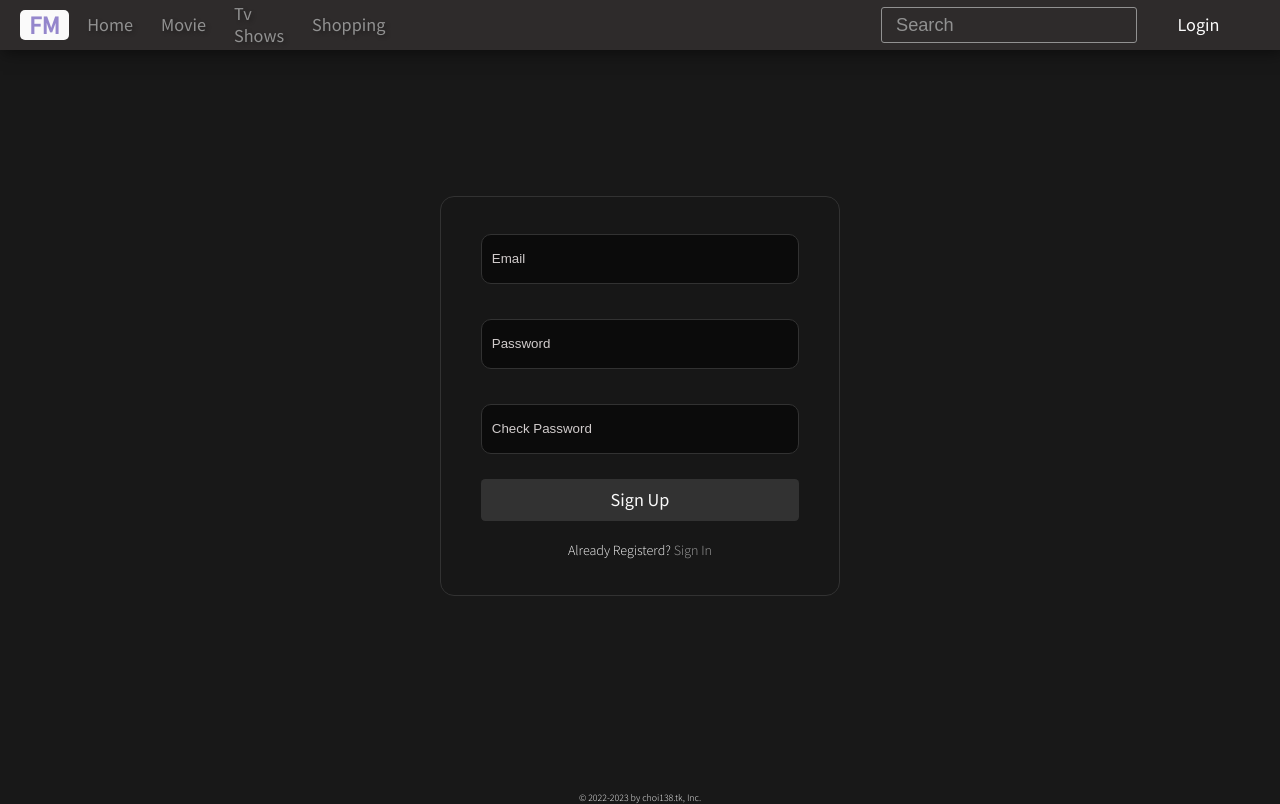
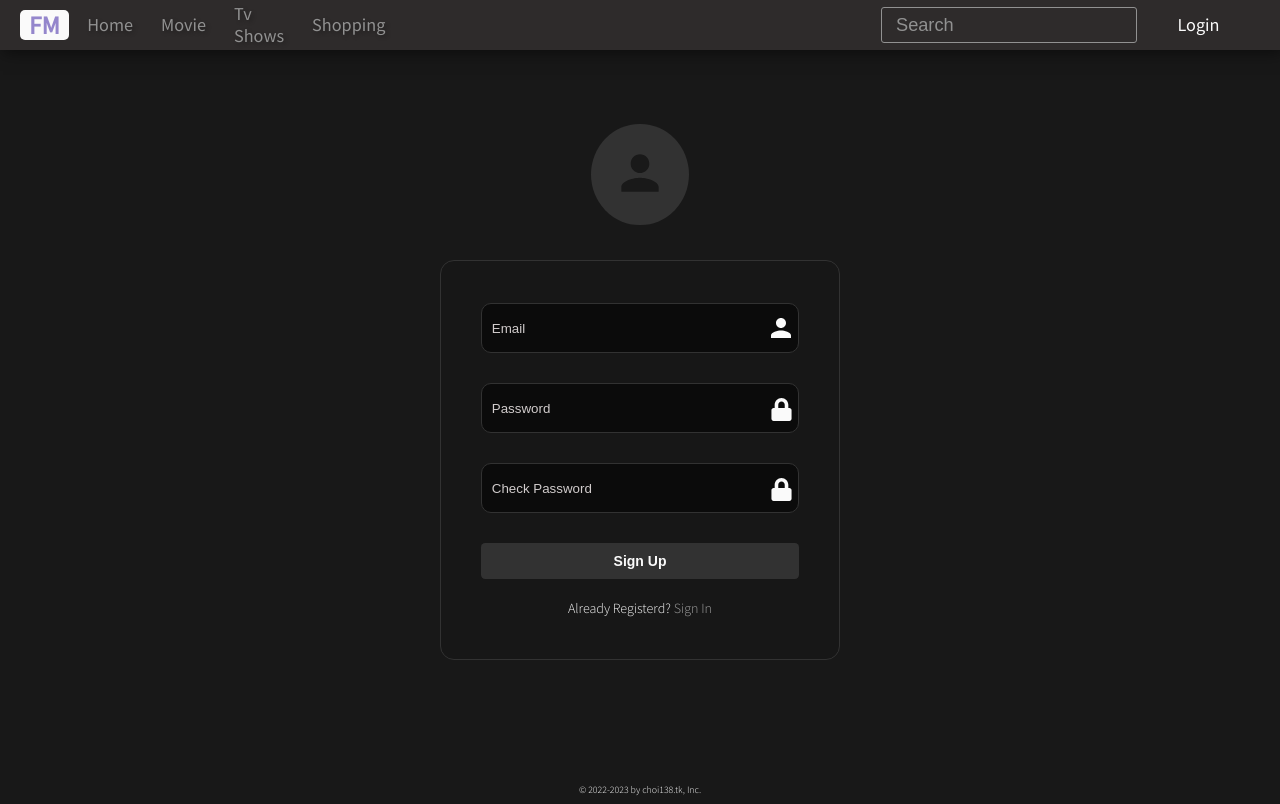
Before and after one commit to MovieWebP/fmcc-frontend, a React (Create React App) app: page /signup in a window 1280 px wide. Built offline with nearby package versions, Linux system fonts and the light colour scheme; a web font is replaced by a local one.

Commit message:
login form done

```diff
--- a/src/Route/Register/Login/Login.tsx
+++ b/src/Route/Register/Login/Login.tsx
@@ -1,7 +1,13 @@
 import { useForm } from "react-hook-form";
+import { Link } from "react-router-dom";
 import * as S from "../Style";
 
 interface IForm {
+    errors: {
+        email: {
+            message: string;
+        };
+    };
     email: string;
     password: string;
 };
@@ -9,7 +15,8 @@ interface IForm {
 function Login() {
     const { register, handleSubmit, formState: { errors }, setValue } = useForm<IForm>();
 
-    const onSubmit = (data: IForm) => {
+    const onValid = (data: IForm) => {
+        console.log('email', data.email);
         setValue("password", "");
         setValue("email", "");
     };
@@ -20,8 +27,10 @@ function Login() {
                 <S.FormIConDiv>
                     <S.TopIcon />
                 </S.FormIConDiv>
-                <S.LoginFrom onSubmit={handleSubmit(onSubmit)}>
+                <S.LoginFrom onSubmit={handleSubmit(onValid)}>
                     <S.UserDiv>
+                        <S.InputDiv>
+                            <div>
                                 <S.Username {...register("email", {
                                     required: "Email is required",
                                     minLength: {
@@ -29,10 +38,14 @@ function Login() {
                                         message: "Email should be longer than 5 chars"
                                     }
                                 })} placeholder="Email" />
-                        <S.Message>{errors.email?.message}</S.Message>
                                 <S.UserIcon />
+                            </div>
+                            <S.UserMessage>{errors.email?.message}</S.UserMessage>
+                        </S.InputDiv>
                     </S.UserDiv>
                     <S.PasswordDiv>
+                        <S.InputDiv>
+                            <div>
                                 <S.Password {...register("password", {
                                     required: "Password is required",
                                     minLength: {
@@ -40,10 +53,12 @@ function Login() {
                                         message: "Password should be longer than 5 chars"
                                     }
                                 })} type="password" placeholder="Password" />
+                                <S.LockIcon />
+                            </div>
                             <S.Message>{errors.password?.message}</S.Message>
-                        <S.LockIcon />
+                        </S.InputDiv>
                     </S.PasswordDiv>
-                    <S.LoginButton to="/">Login</S.LoginButton>
+                    <S.LoginButton><Link to="/">Login</Link></S.LoginButton>
                     <S.LinkDiv>Not Registerd? <S.LinkStyle to="/signup">Make Account</S.LinkStyle></S.LinkDiv>
                 </S.LoginFrom>
             </S.Wrap>
--- a/src/Route/Register/SignUp/SignUp.tsx
+++ b/src/Route/Register/SignUp/SignUp.tsx
@@ -1,3 +1,4 @@
+import { Link } from "react-router-dom";
 import { useForm } from "react-hook-form";
 import * as S from "../Style";
 
@@ -24,8 +25,13 @@ function SignUp() {
     return (
         <>
             <S.Wrap>
+                <S.FormIConDiv>
+                    <S.TopIcon />
+                </S.FormIConDiv>
                 <S.SignUpFrom onSubmit={handleSubmit(onSubmit)}>
                     <S.UserDiv>
+                        <S.InputDiv>
+                            <div>
                                 <S.Username {...register("email", {
                                     required: "Email is required",
                                     minLength: {
@@ -33,9 +39,14 @@ function SignUp() {
                                         message: "Email should be longer than 5 chars"
                                     }
                                 })} placeholder="Email" />
-                        <S.Message>{errors.email?.message}</S.Message>
+                                <S.UserIcon />
+                            </div>
+                            <S.UserMessage>{errors.email?.message}</S.UserMessage>
+                        </S.InputDiv>
                     </S.UserDiv>
                     <S.UserDiv>
+                        <S.InputDiv>
+                            <div>
                                 <S.Password {...register("password", {
                                     required: "Password is required",
                                     minLength: {
@@ -43,18 +54,26 @@ function SignUp() {
                                         message: "Password should be longer than 5 chars"
                                     }
                                 })} type="password" placeholder="Password" />
+                                <S.LockIcon />
+                            </div>
                             <S.Message>{errors.password?.message}</S.Message>
+                        </S.InputDiv>
                     </S.UserDiv>
                     <S.PasswordDiv>
+                        <S.InputDiv>
+                            <div>
                                 <S.Password {...register("checkPassword", {
                                     required: "checkPassword is required"
                                 })} type="password" placeholder="Check Password" />
+                                <S.LockIcon />
+                            </div>
                             <S.Message>{errors.checkPassword?.message}</S.Message>
+                        </S.InputDiv>
                     </S.PasswordDiv>
-                    <S.LoginButton to="/login">Sign Up</S.LoginButton>
+                    <S.LoginButton><Link to="/login">Sign Up</Link></S.LoginButton>
                     <S.LinkDiv>Already Registerd? <S.LinkStyle to="/login">Sign In</S.LinkStyle></S.LinkDiv>
                 </S.SignUpFrom>
-            </S.Wrap>
+            </S.Wrap >
             <S.Doc>© 2022-2023 by choi138.tk, Inc.</S.Doc>
         </>
     )
--- a/src/Route/Register/Style.ts
+++ b/src/Route/Register/Style.ts
@@ -9,7 +9,7 @@ export const Wrap = styled.div`
     justify-content: center;
     align-items: center;
     flex-direction: column;
-    @media screen and (max-width: 500px) and (min-width: 300px) {
+    @media screen and (max-width: 1500px) and (min-width: 300px) {
         height: 98vh;
     };
 `;
@@ -18,6 +18,10 @@ export const TopIcon = styled(MdPerson)`
     color: rgba(0,0,0,0.5);
     width: 4rem;
     height: 4rem;
+    @media screen and (max-width: 500px) and (min-width: 300px) {
+        width: 5rem;
+        height: 5rem;
+    };
 `;
 
 export const FormIConDiv = styled.div`
@@ -38,6 +42,10 @@ export const LoginFrom = styled.form`
     border-radius: 1rem;
     background-color: #171717;
     border: 1px solid #323232;
+    @media screen and (max-width: 500px) and (min-width: 300px) {
+        width: 350px;
+        height: 280px;
+    };
 `;
 
 export const SignUpFrom = styled(LoginFrom)`
@@ -46,9 +54,14 @@ export const SignUpFrom = styled(LoginFrom)`
 
 export const UserDiv = styled.div`
     text-align: right;
-    margin-bottom: 2.5rem;
+    margin-bottom: 30px;
     height: 50px;
     width: 80%;
+`;
+
+export const InputDiv = styled.div`
+    display: flex;
+    flex-direction: column;
 `;
 
 export const Username = styled.input`
@@ -72,16 +85,36 @@ export const Username = styled.input`
 export const UserIcon = styled(MdPerson)`
     position: relative;
     margin-right: 3px;
-    bottom: 2.6rem;
+    bottom: 40px;
+    z-index: 10;
     color: #fafafa;
-    width: 2rem;
-    height: 2rem;
+    width: 30px;
+    height: 30px;
+    @media screen and (max-width: 500px) and (min-width: 300px) {
+        width: 25px;
+        height: 25px;
+        position: relative;
+        bottom: 38px;
+    };
 `;
 
-export const Message = styled.span`
+export const Message = styled.p`
     color: red;
     font-size: 12px;
-    margin-top: 5px;
+    position: relative;
+    bottom: 25px;
+    @media screen and (max-width: 500px) and (min-width: 300px) {
+        position: relative;
+        bottom: 20px;
+    };
+`;
+
+export const UserMessage = styled(Message)`
+    bottom: 33px;
+    @media screen and (max-width: 500px) and (min-width: 300px) {
+        position: relative;
+        bottom: 25px;
+    };
 `;
 
 export const PasswordDiv = styled(UserDiv)`
@@ -90,11 +123,18 @@ export const PasswordDiv = styled(UserDiv)`
 
 export const LockIcon = styled(FaLock)`
     position: relative;
-    bottom: 2.4rem;
+    z-index: 10;
+    bottom: 35px;
     margin-right: 6px;
     color: #fafafa;
-    width: 1.6rem;
-    height: 1.6rem;
+    width: 23px;
+    height: 23px;
+    @media screen and (max-width: 500px) and (min-width: 300px) {
+        width: 18px;
+        height: 18px;
+        position: relative;
+        bottom: 33px;
+    };
 `;
 
 
@@ -103,14 +143,14 @@ export const Password = styled(Username)`
 
 export const CheckPassword = styled(Username)``;
 
-export const LoginButton = styled(Link)`
-    margin-top: 1.8rem;
+export const LoginButton = styled.button`
+    margin-top: 30px;
     text-align: center;
     width: 80%;
     border-radius: .3rem;
     border: none;
     padding: 10px;
-    font-size: 1.3rem;
+    font-size: 1rem;
     font-weight: 550;
     color: ${props => props.theme.white};
     background-color: #323232;
@@ -119,6 +159,9 @@ export const LoginButton = styled(Link)`
         cursor: pointer;
         background-color: #797474;
     }
+    @media screen and (max-width: 500px) and (min-width: 300px) {
+        font-size: 1.5rem;
+    };
 `;
 
 export const LinkDiv = styled.div`
```
Lines whose indentation alone changed are shown as unchanged.
